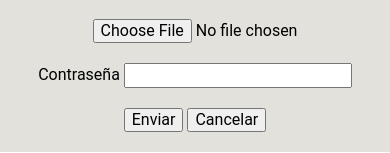
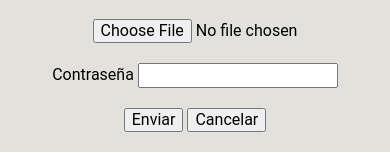
Before and after one commit to FunesLucas/Grupo11_Mercadoliebre, a website: page view/register.html in a window 390 px wide. Shown: the part 678-831 px from the top of the page. Drawn offline with Linux system fonts and the light colour scheme; files that its build step writes are made by us from their sources; files whose address does not match are found by name; a web font is replaced by a local one.

Commit message:
acomodando responsive

```diff
--- a/public/css/styles.css
+++ b/public/css/styles.css
@@ -133,6 +133,10 @@
 }
 .exam{
     text-align: center;
+}
+.passs{
+    width: 100%;
+    max-width: 200px;
 }
 .formulario .registro-form .button-register a{
     text-decoration: none;
--- a/view/register.html
+++ b/view/register.html
@@ -109,7 +109,7 @@
             </div>
             <div>
                 <label for="pass">Contraseña</label>
-                <input type="password" name="pass">
+                <input class="passs" type="password" name="pass">
             </div>
             <div class="button-register">
                 <button type="submit"><a href="/">Enviar</a></button>
```
